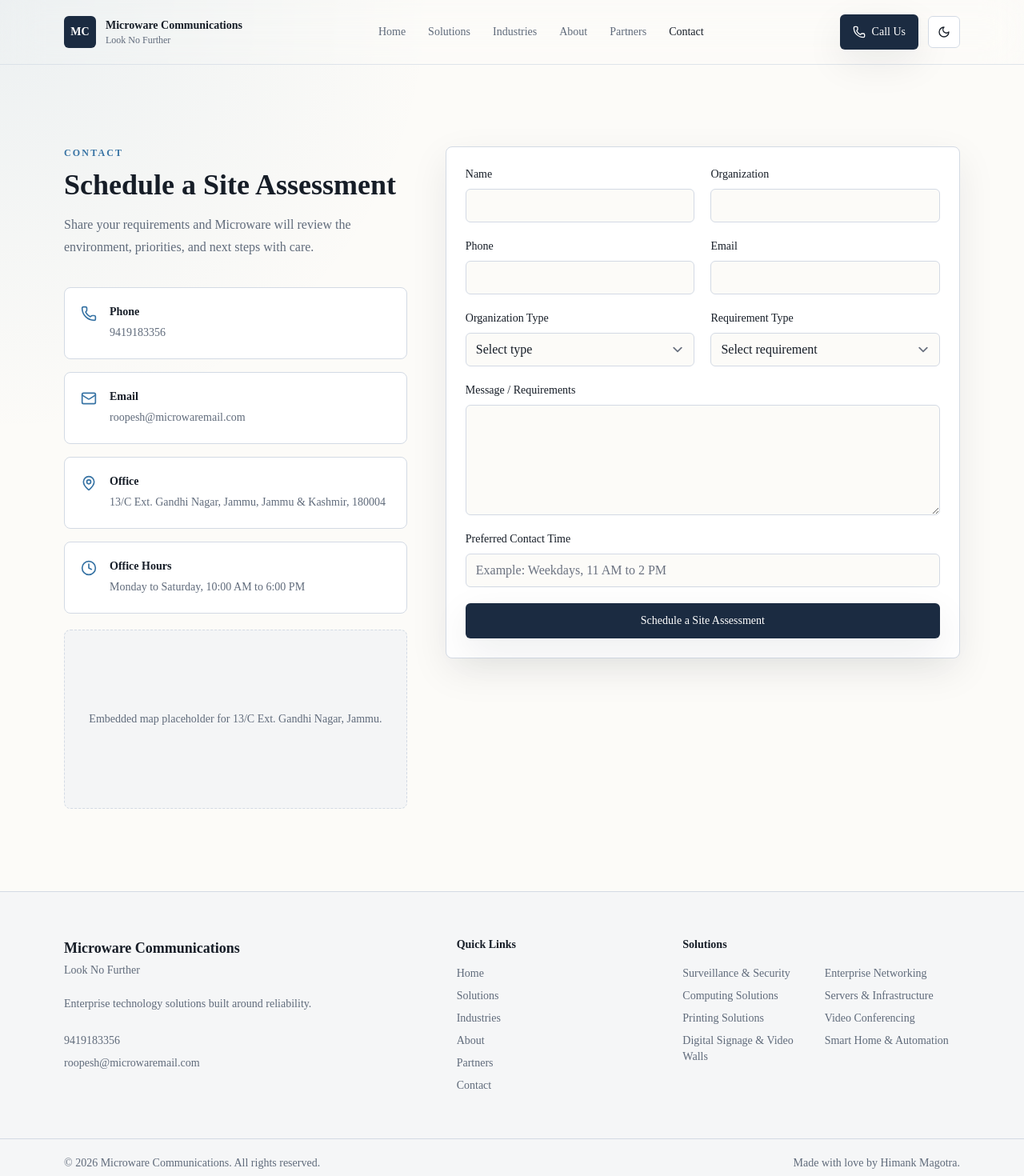
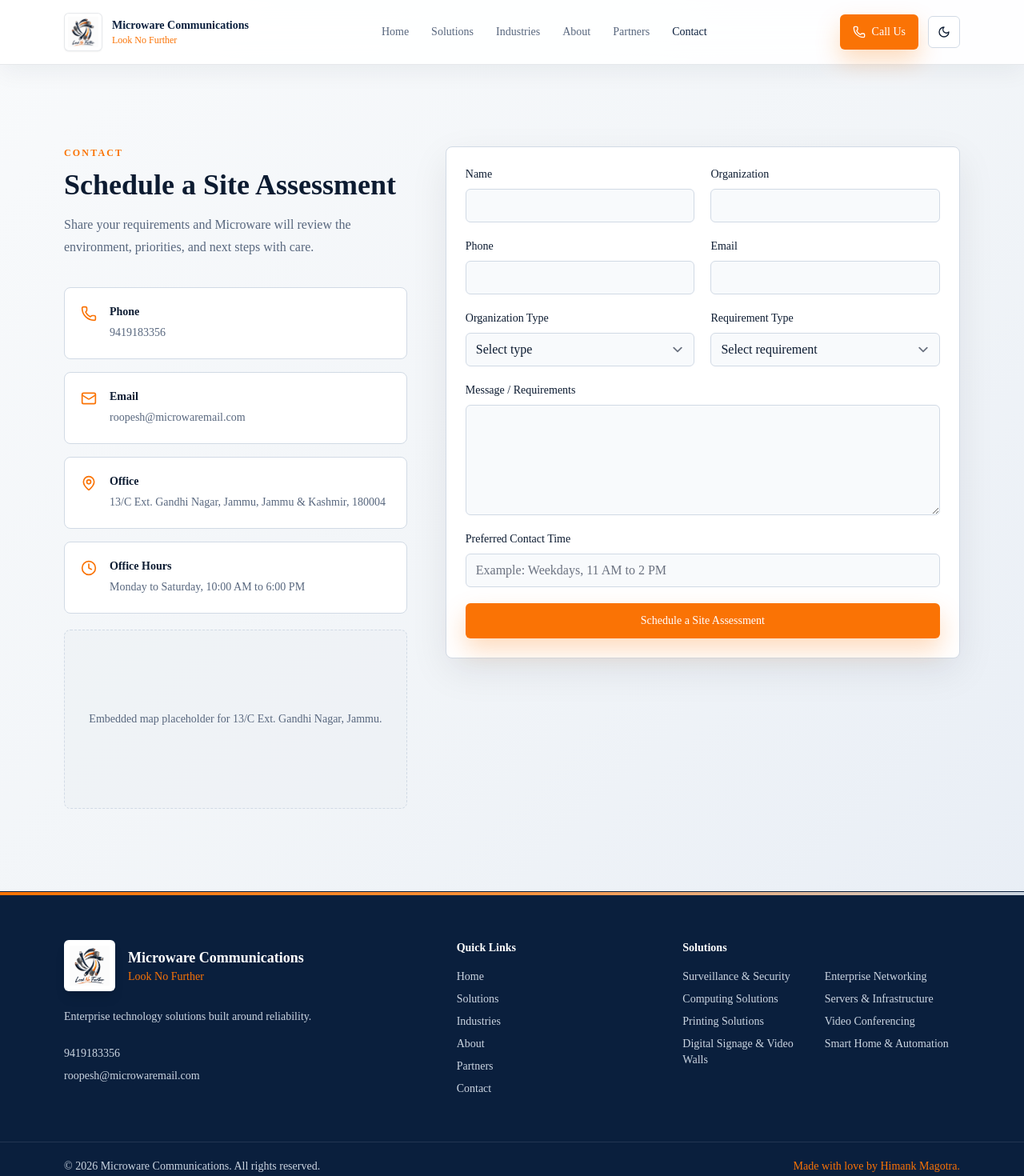
Before and after one commit to himank1m/microcom, a Next.js app: page /contact in a window 1280 px wide. Shown: the top 1470 px of the page at 80% size. Built offline with nearby package versions, Linux system fonts and the light colour scheme.

Commit message:
Refresh visual theme for new logo

```diff
--- a/src/app/globals.css
+++ b/src/app/globals.css
@@ -3,29 +3,29 @@
 @tailwind utilities;
 
 :root {
-  --background: 42 35% 98%;
-  --foreground: 217 28% 12%;
-  --muted: 214 24% 94%;
-  --muted-foreground: 216 12% 43%;
-  --border: 214 24% 86%;
+  --background: 210 33% 98%;
+  --foreground: 216 60% 12%;
+  --muted: 210 25% 94%;
+  --muted-foreground: 216 18% 42%;
+  --border: 214 28% 86%;
   --card: 0 0% 100%;
-  --card-foreground: 217 28% 12%;
-  --primary: 215 42% 18%;
+  --card-foreground: 216 60% 12%;
+  --primary: 216 72% 14%;
   --primary-foreground: 0 0% 100%;
-  --accent: 207 50% 43%;
+  --accent: 27 96% 50%;
 }
 
 .dark {
-  --background: 220 18% 11%;
-  --foreground: 210 22% 94%;
-  --muted: 218 16% 17%;
-  --muted-foreground: 213 12% 70%;
-  --border: 216 14% 25%;
-  --card: 220 17% 14%;
-  --card-foreground: 210 22% 94%;
-  --primary: 208 32% 82%;
-  --primary-foreground: 220 18% 11%;
-  --accent: 203 48% 58%;
+  --background: 216 45% 9%;
+  --foreground: 210 30% 96%;
+  --muted: 217 35% 15%;
+  --muted-foreground: 212 15% 72%;
+  --border: 216 24% 24%;
+  --card: 216 40% 12%;
+  --card-foreground: 210 30% 96%;
+  --primary: 27 96% 50%;
+  --primary-foreground: 216 72% 12%;
+  --accent: 28 100% 54%;
 }
 
 * {
@@ -39,7 +39,8 @@
 body {
   min-height: 100vh;
   background:
-    radial-gradient(circle at top left, hsl(var(--accent) / 0.08), transparent 34rem),
+    linear-gradient(135deg, hsl(var(--background)) 0%, hsl(210 32% 96%) 48%, hsl(215 42% 93%) 100%),
+    radial-gradient(circle at top left, hsl(var(--accent) / 0.1), transparent 34rem),
     hsl(var(--background));
   color: hsl(var(--foreground));
   text-rendering: optimizeLegibility;
@@ -47,7 +48,8 @@
 
 .dark body {
   background:
-    radial-gradient(circle at top left, hsl(var(--accent) / 0.08), transparent 34rem),
+    linear-gradient(135deg, hsl(216 48% 8%) 0%, hsl(216 42% 11%) 52%, hsl(214 38% 15%) 100%),
+    radial-gradient(circle at top left, hsl(var(--accent) / 0.11), transparent 34rem),
     hsl(var(--background));
 }
 
--- a/src/components/layout/Footer.tsx
+++ b/src/components/layout/Footer.tsx
@@ -1,4 +1,5 @@
 import Link from "next/link";
+import Image from "next/image";
 import { site } from "@/lib/utils";
 import { solutions } from "@/data/solutions";
 
@@ -13,44 +14,52 @@
 
 export function Footer() {
   return (
-    <footer className="border-t border-border bg-muted/45">
+    <footer className="border-t border-primary/20 bg-primary text-white">
+      <div className="h-1 bg-gradient-to-r from-accent via-orange-400 to-slate-300" />
       <div className="container grid gap-10 py-14 md:grid-cols-[1.3fr_0.7fr_1fr]">
         <div>
-          <p className="text-lg font-semibold text-foreground">{site.name}</p>
-          <p className="mt-1 text-sm text-muted-foreground">{site.tagline}</p>
-          <p className="mt-5 max-w-sm text-sm leading-6 text-muted-foreground">
+          <div className="flex items-center gap-4">
+            <span className="relative flex size-16 shrink-0 overflow-hidden rounded-md border border-white/15 bg-white shadow-lg">
+              <Image src="/images/microware-logo.png" alt="Microware Communications logo" fill sizes="64px" className="object-contain p-1.5" />
+            </span>
+            <span>
+              <span className="block text-lg font-semibold text-white">{site.name}</span>
+              <span className="block text-sm font-medium text-accent">{site.tagline}</span>
+            </span>
+          </div>
+          <p className="mt-5 max-w-sm text-sm leading-6 text-slate-300">
             Enterprise technology solutions built around reliability.
           </p>
-          <div className="mt-6 space-y-2 text-sm text-muted-foreground">
+          <div className="mt-6 space-y-2 text-sm text-slate-300">
             <p>{site.phone}</p>
             <p>{site.email}</p>
           </div>
         </div>
         <div>
-          <p className="text-sm font-semibold text-foreground">Quick Links</p>
+          <p className="text-sm font-semibold text-white">Quick Links</p>
           <div className="mt-4 grid gap-2">
             {quickLinks.map(([label, href]) => (
-              <Link key={href} href={href} className="text-sm text-muted-foreground transition hover:text-foreground">
+              <Link key={href} href={href} className="text-sm text-slate-300 transition hover:text-accent">
                 {label}
               </Link>
             ))}
           </div>
         </div>
         <div>
-          <p className="text-sm font-semibold text-foreground">Solutions</p>
+          <p className="text-sm font-semibold text-white">Solutions</p>
           <div className="mt-4 grid gap-2 sm:grid-cols-2 md:grid-cols-1 lg:grid-cols-2">
             {solutions.slice(0, 8).map((solution) => (
-              <Link key={solution.title} href="/solutions" className="text-sm text-muted-foreground transition hover:text-foreground">
+              <Link key={solution.title} href="/solutions" className="text-sm text-slate-300 transition hover:text-accent">
                 {solution.title}
               </Link>
             ))}
           </div>
         </div>
       </div>
-      <div className="border-t border-border py-5">
-        <div className="container flex flex-col gap-2 text-sm text-muted-foreground sm:flex-row sm:items-center sm:justify-between">
+      <div className="border-t border-white/10 py-5">
+        <div className="container flex flex-col gap-2 text-sm text-slate-300 sm:flex-row sm:items-center sm:justify-between">
           <p>&copy; {new Date().getFullYear()} Microware Communications. All rights reserved.</p>
-          <p>Made with love by Himank Magotra.</p>
+          <p className="text-accent">Made with love by Himank Magotra.</p>
         </div>
       </div>
     </footer>
--- a/src/components/layout/Navbar.tsx
+++ b/src/components/layout/Navbar.tsx
@@ -1,6 +1,7 @@
 "use client";
 
 import Link from "next/link";
+import Image from "next/image";
 import { Menu, Phone, X } from "lucide-react";
 import { usePathname } from "next/navigation";
 import { useState } from "react";
@@ -22,15 +23,22 @@
   const [open, setOpen] = useState(false);
 
   return (
-    <header className="sticky top-0 z-50 border-b border-border/70 bg-background/86 backdrop-blur-xl">
+    <header className="sticky top-0 z-50 border-b border-primary/10 bg-white/90 shadow-[0_8px_30px_rgba(9,30,58,0.06)] backdrop-blur-xl dark:bg-background/88">
       <nav className="container flex min-h-20 items-center justify-between gap-4" aria-label="Main navigation">
         <Link href="/" className="focus-ring flex items-center gap-3 rounded-md" onClick={() => setOpen(false)}>
-          <span className="flex size-10 items-center justify-center rounded-md bg-primary text-sm font-semibold text-primary-foreground">
-            MC
+          <span className="relative flex size-12 shrink-0 items-center justify-center overflow-hidden rounded-md border border-primary/10 bg-white shadow-sm">
+            <Image
+              src="/images/microware-logo.png"
+              alt="Microware Communications logo"
+              fill
+              sizes="48px"
+              className="object-contain p-1"
+              priority
+            />
           </span>
           <span className="leading-tight">
-            <span className="block text-sm font-semibold text-foreground">Microware Communications</span>
-            <span className="block text-xs text-muted-foreground">Look No Further</span>
+            <span className="block text-sm font-semibold text-primary">Microware Communications</span>
+            <span className="block text-xs font-medium text-accent">Look No Further</span>
           </span>
         </Link>
 
@@ -40,8 +48,8 @@
               key={item.href}
               href={item.href}
               className={cn(
-                "focus-ring rounded-md px-3 py-2 text-sm font-medium text-muted-foreground transition hover:bg-muted hover:text-foreground",
-                pathname === item.href && "text-foreground"
+                "focus-ring rounded-md px-3 py-2 text-sm font-medium text-muted-foreground transition hover:bg-muted hover:text-primary",
+                pathname === item.href && "bg-accent/8 text-primary"
               )}
             >
               {item.label}
@@ -60,7 +68,7 @@
         <div className="flex items-center gap-2 lg:hidden">
           <a
             href={`tel:${site.phone.replace(/\s/g, "")}`}
-            className="focus-ring inline-flex size-10 items-center justify-center rounded-md bg-primary text-primary-foreground"
+            className="focus-ring inline-flex size-10 items-center justify-center rounded-md bg-accent text-white shadow-[0_10px_24px_hsl(var(--accent)/0.28)]"
             aria-label="Call Microware Communications"
           >
             <Phone className="size-4" aria-hidden />
@@ -68,7 +76,7 @@
           <ThemeToggle />
           <button
             type="button"
-            className="focus-ring inline-flex size-10 items-center justify-center rounded-md border border-border bg-card"
+            className="focus-ring inline-flex size-10 items-center justify-center rounded-md border border-primary/15 bg-white text-primary dark:bg-card dark:text-foreground"
             onClick={() => setOpen((value) => !value)}
             aria-label="Toggle menu"
             aria-expanded={open}
@@ -79,7 +87,7 @@
       </nav>
 
       {open ? (
-        <div className="border-t border-border bg-background lg:hidden">
+        <div className="border-t border-primary/10 bg-white lg:hidden dark:bg-background">
           <div className="container grid gap-1 py-4">
             {navItems.map((item) => (
               <Link
@@ -87,8 +95,8 @@
                 href={item.href}
                 onClick={() => setOpen(false)}
                 className={cn(
-                  "focus-ring rounded-md px-3 py-3 text-sm font-medium text-muted-foreground hover:bg-muted hover:text-foreground",
-                  pathname === item.href && "bg-muted text-foreground"
+                  "focus-ring rounded-md px-3 py-3 text-sm font-medium text-muted-foreground hover:bg-muted hover:text-primary",
+                  pathname === item.href && "bg-accent/8 text-primary"
                 )}
               >
                 {item.label}
--- a/src/components/sections/FinalCTA.tsx
+++ b/src/components/sections/FinalCTA.tsx
@@ -5,7 +5,7 @@
 
 export function FinalCTA() {
   return (
-    <section className="section border-y border-border bg-primary text-primary-foreground">
+    <section className="section border-y border-primary bg-primary text-primary-foreground">
       <div className="container">
         <Reveal>
           <div className="grid items-center gap-8 lg:grid-cols-[1fr_auto]">
@@ -16,7 +16,7 @@
               </h2>
             </div>
             <div className="flex flex-col gap-3 sm:flex-row lg:flex-col">
-              <Button href={`tel:${site.phone.replace(/\s/g, "")}`} className="bg-white text-slate-950 hover:bg-white/92">
+              <Button href={`tel:${site.phone.replace(/\s/g, "")}`} className="bg-accent text-white hover:bg-accent/92">
                 <Phone className="size-4" aria-hidden />
                 Call Us
               </Button>
--- a/src/components/sections/PartnersGrid.tsx
+++ b/src/components/sections/PartnersGrid.tsx
@@ -4,7 +4,7 @@
 
 export function PartnersGrid() {
   return (
-    <section className="section bg-muted/35">
+    <section className="section bg-[linear-gradient(180deg,hsl(var(--muted)/0.55),hsl(var(--background)))]">
       <div className="container">
         <Reveal>
           <SectionHeading
@@ -16,7 +16,7 @@
         <div className="mt-12 grid grid-cols-2 gap-3 sm:grid-cols-3 lg:grid-cols-7">
           {partners.map((partner) => (
             <Reveal key={partner}>
-              <div className="group flex min-h-24 items-center justify-center rounded-lg border border-border bg-card px-4 text-center">
+              <div className="group flex min-h-24 items-center justify-center rounded-lg border border-primary/10 bg-card px-4 text-center shadow-subtle">
                 <span className="text-sm font-semibold text-muted-foreground grayscale transition duration-200 group-hover:text-accent group-hover:grayscale-0">
                   {partner}
                 </span>
--- a/src/components/sections/SolutionsGrid.tsx
+++ b/src/components/sections/SolutionsGrid.tsx
@@ -7,7 +7,7 @@
   const items = compact ? solutions.slice(0, 6) : solutions;
 
   return (
-    <section className="section bg-muted/35">
+    <section className="section bg-[linear-gradient(180deg,hsl(var(--muted)/0.55),hsl(var(--background)))]">
       <div className="container">
         <Reveal>
           <SectionHeading
--- a/src/components/sections/TrustMetrics.tsx
+++ b/src/components/sections/TrustMetrics.tsx
@@ -7,13 +7,14 @@
 
 export function TrustMetrics() {
   return (
-    <section className="border-b border-border/70 bg-muted/35 py-8">
+    <section className="border-b border-primary/10 bg-white/72 py-8 backdrop-blur dark:bg-muted/25">
       <div className="container grid gap-4 sm:grid-cols-2">
         {metrics.map((metric) => (
           <Reveal key={metric.value}>
-            <div className="rounded-lg border border-border bg-card p-6">
+            <div className="rounded-lg border border-primary/10 bg-card p-6 shadow-subtle">
               <p className="text-2xl font-semibold text-foreground">{metric.value}</p>
               <p className="mt-1 text-sm text-muted-foreground">{metric.label}</p>
+              <div className="mt-5 h-1 w-12 rounded-full bg-accent" />
             </div>
           </Reveal>
         ))}
--- a/src/components/ui/Button.tsx
+++ b/src/components/ui/Button.tsx
@@ -19,8 +19,10 @@
   };
 
 const styles = {
-  primary: "bg-primary text-primary-foreground shadow-subtle hover:-translate-y-0.5 hover:shadow-lg dark:shadow-subtle-dark",
-  secondary: "border border-border bg-card text-foreground hover:-translate-y-0.5 hover:border-accent/50",
+  primary:
+    "bg-accent text-white shadow-[0_14px_30px_hsl(var(--accent)/0.26)] hover:-translate-y-0.5 hover:bg-accent/92 hover:shadow-[0_18px_36px_hsl(var(--accent)/0.32)]",
+  secondary:
+    "border border-primary/25 bg-card text-primary hover:-translate-y-0.5 hover:border-accent/60 hover:bg-accent/5 dark:border-white/18 dark:text-foreground dark:hover:bg-white/5",
   ghost: "text-foreground hover:bg-muted"
 };
 
--- a/src/components/ui/Card.tsx
+++ b/src/components/ui/Card.tsx
@@ -5,7 +5,7 @@
   return (
     <div
       className={cn(
-        "rounded-lg border border-border bg-card p-6 text-card-foreground shadow-subtle transition duration-200 hover:-translate-y-1 hover:border-accent/45 dark:shadow-subtle-dark",
+        "rounded-lg border border-border/85 bg-gradient-to-br from-card via-card to-muted/35 p-6 text-card-foreground shadow-subtle transition duration-200 hover:-translate-y-1 hover:border-accent/55 hover:shadow-[0_18px_48px_hsl(var(--primary)/0.1)] dark:shadow-subtle-dark",
         className
       )}
       {...props}
```
Also changed, not shown: src/components/sections/Hero.tsx (+18 -4 lines), public/images/microware-logo.png (added).
